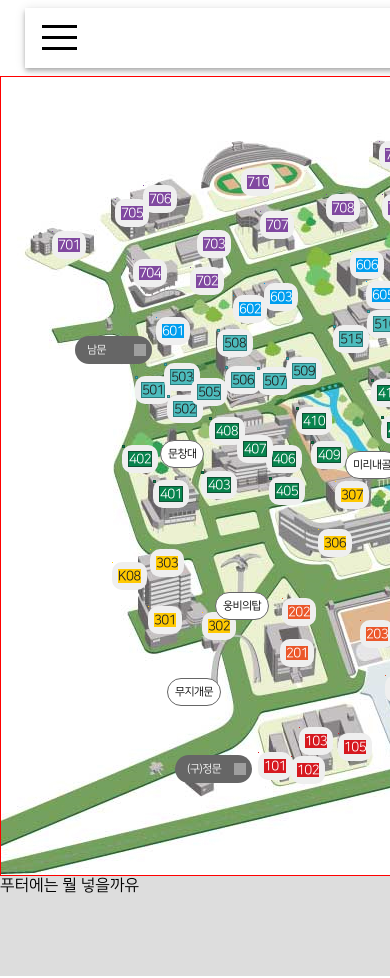
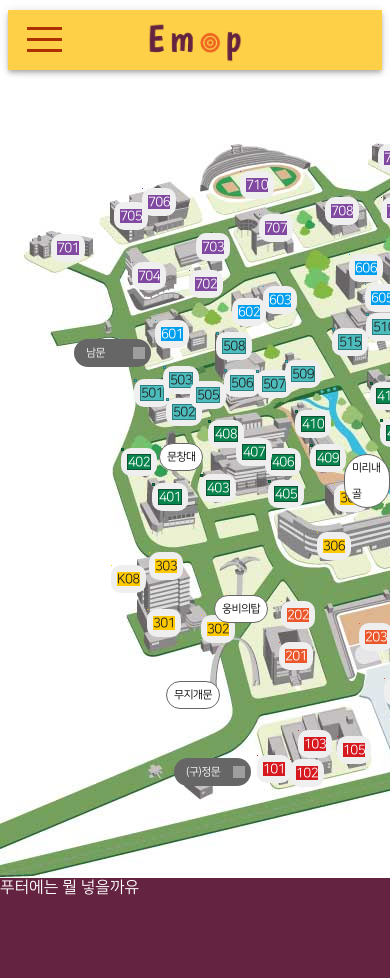
Before and after one commit to PnuLikelion8th/E-Moboo, a Django app: page / in a window 390 px wide; the page is wider, and only the part inside the window is pictured. Run offline with Django 3.2, Linux system fonts and the light colour scheme; parts of the project's set-up code (start-up, migrations or seed data) failed here and were passed over; grey boxes are pictures that could not be loaded.

Commit message:
[추가] 반응형 레이아웃 재 제작 및 메인 디자인

```diff
--- a/pnumap/map/static/css/base.css
+++ b/pnumap/map/static/css/base.css
@@ -22,28 +22,38 @@
 * {
     font-family: 'nanumsquare_R';
 }
-
+.logo{
+    width:100px;
+    position: absolute;
+    top: 10px;
+    margin: 0 auto;
+    left:50%; transform:translateX(-50%);
+}
 nav{
+    position: sticky;
+    z-index: 500;
+    top:10px;
     width: 90%;
-    height: 7vh;
-    margin: 1vh auto;
+    height: 60px;
+    margin: 10px auto;
     box-shadow: 0px 2px 4px -1px rgba(0,0,0,0.2), 0px 4px 5px 0px rgba(0,0,0,0.14), 0px 1px 10px 0px rgba(0,0,0,0.12);
+    background: #FED047;
 }
 
     .small_menu_btn {
         position: absolute;
-        top: 3vh;
+        top: 2vh;
         z-index: 101;
         width: 35px;
         cursor: pointer;
         background: none;
-        margin-left: 2vh;
+        margin-left: 5vw;
     }
     .small_menu_btn_line {
         display: block;
         width: 100%;
         height: 3px;
-        background: black;
+        background: #ad3100;
         margin-top:4px;
         margin-bottom:4px;
     }
@@ -54,7 +64,7 @@
     }
 
     .small_menu_btn_line_01_active{
-        background: black;
+        background: #ad3100;
         animation-iteration-count: 1;
         animation-duration: 0.5s;
         animation-name: change_line1;
@@ -63,7 +73,7 @@
         }
     .small_menu_btn_line_02_active{
 
-        background: black;
+        background: #ad3100;
         animation-iteration-count: 1;
         animation-duration: 0.5s;
         animation-name: change_line2;
@@ -71,7 +81,7 @@
         animation-fill-mode : forwards;
         }
     .small_menu_btn_line_03_active{
-        background: black;
+        background: #ad3100;
         animation-iteration-count: 1;
         animation-duration: 0.5s;
         animation-name: change_line3;
@@ -110,7 +120,7 @@
         display : none;
         text-decoration: none;
         position: absolute;
-        width : 50vh;
+        width : 50vw;
         left:0;
         top:0;
         text-align: center;
@@ -122,6 +132,9 @@
     }
 
     .small_menu_section_active{
+        margin-top: 70px;
+        margin-left: 2vw;
+        background:#F16522;
         display:inline-block;
         animation-iteration-count: 1;
         animation-duration: 0.2s;
@@ -157,37 +170,36 @@
 
     @media(max-width: 849px){
         nav{
-            width: 799px;
-            margin: 1vh 25px;
+            width: 96vw;
+            margin: 10px 2vw;
         }
     }
 
 #base_container{
     width: 849px;
     height: 798px;
-    background: url('../image/pnumap.jfif') no-repeat;
-    border: 1px red solid;
     position: relative;
     margin: 0 auto;
 }
 
-
-
-
+@media(max-width: 849px){
+    #base_container{
+        width: 100vw;
+        overflow: scroll;
+    }
+}
 
 
 footer{
-    width:100%;
+    width:100vw;
     height: 100px;
-    background:#dddddd;
-}
-@media(max-width: 849px){
-    footer{
-        width: 849px;
-    }
+    background:#642340;
+    position: relative;
+    z-index: 100;
 }
 
-footer_list_container{
+.footer_list_container{
     width:100%;
-    height: 100%;
+    height:100%;
+    color: white;
 }
--- a/pnumap/map/static/css/main.css
+++ b/pnumap/map/static/css/main.css
@@ -3,6 +3,13 @@
 	width:100%;
 	background-size: cover;
 }    */
+
+#main_img{
+	position: absolute;
+	top: 0;
+	width: 849px;
+    height: 798px;
+}
 
 .blind {
     width:1px;
--- a/pnumap/map/templates/main.html
+++ b/pnumap/map/templates/main.html
@@ -13,6 +13,7 @@
 
 
 {% block content %}
+    <img id="main_img" src="{% static 'image/pnumap.jfif' %}">
 
     <button class="pack1 pack101" type="button" data-before="101">
         <span class="num">101</span>
--- a/pnumap/templates/base.html
+++ b/pnumap/templates/base.html
@@ -26,6 +26,8 @@
             <span class="small_menu_btn_line small_menu_btn_line_02"></span>
             <span class="small_menu_btn_line small_menu_btn_line_03"></span>
         </div>
+
+        <img class="logo" src="{% static 'image/logo.jpg' %}">
     </nav>
     <section class="small_menu_section">
         <div class="small_menu_list_container">
```
Also changed, not shown: pnumap/map/static/image/logo.jpg (added).
